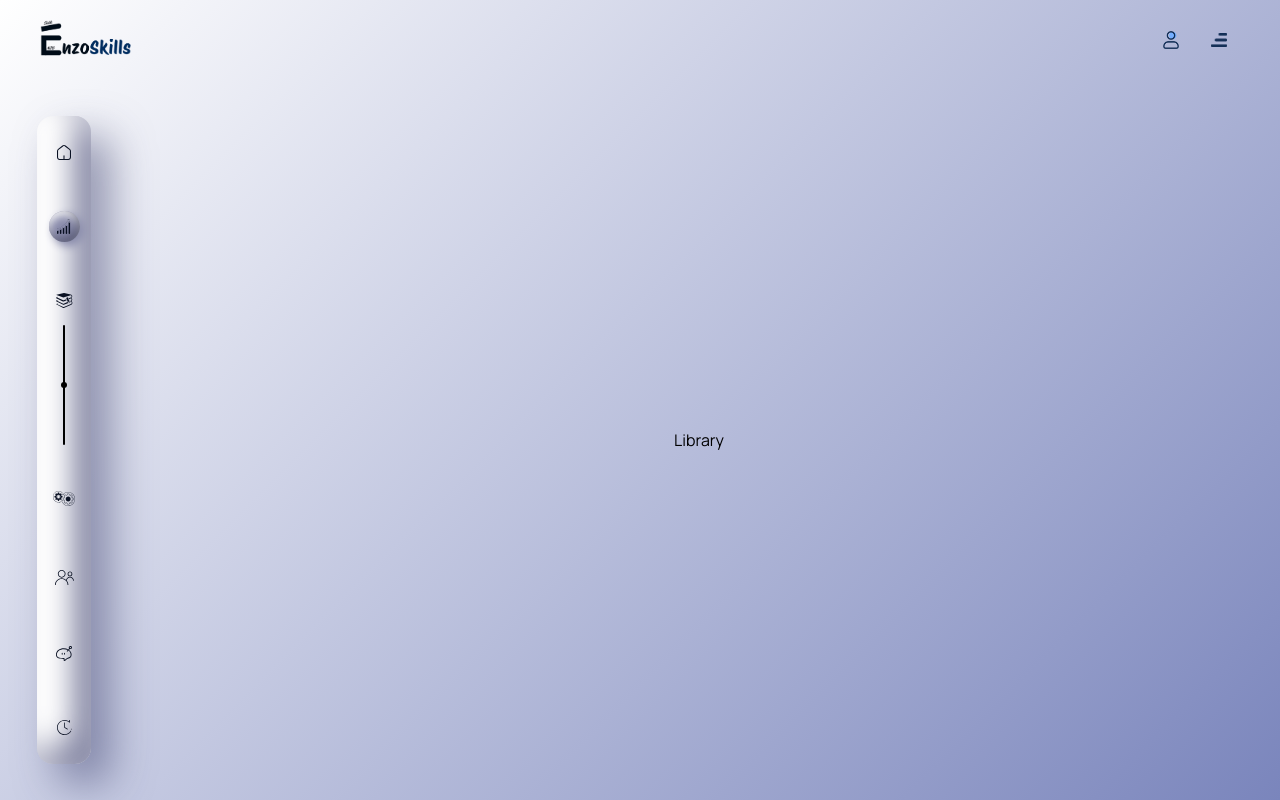
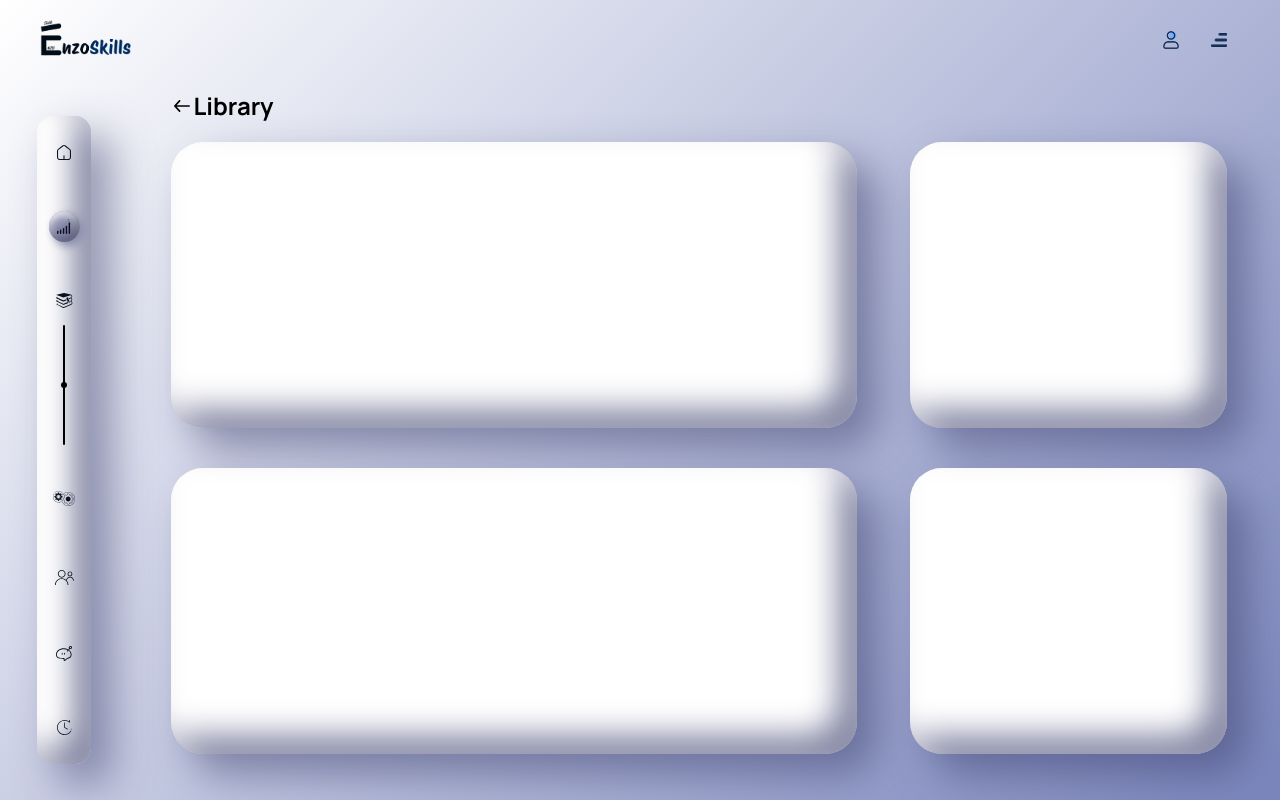
Before and after one commit to Codomania-Legends/EnzoSkills, a React (Vite) app in the folder frontend/: page /dashboard/library in a window 1280 px wide. Shown: the top 800 px of the page. Built offline with nearby package versions, Linux system fonts and the light colour scheme; a web font is replaced by a local one.

Commit message:
creating Library

```diff
--- a/frontend/src/Dashboard/Library/Library.jsx
+++ b/frontend/src/Dashboard/Library/Library.jsx
@@ -2,7 +2,40 @@ import React from 'react'
 
 function Library() {
   return (
-    <div>Library</div>
+    <>
+    <div className="library-dash-section container h-full mx-auto px-4 mt-5">
+      <div className="flex fade_in justify-evenly items-center w-1/10 mb-5">
+        <img src="/Dashboard/Courses/Back.svg" alt="Back" className="h-4 w-4" />
+        <h1 className="text-2xl h-[10%] font-bold">Library</h1>
+      </div>
+
+      <div className="flex h-full lg:h-[85%] flex-col lg:flex-row w-full gap-10 md:justify-between">
+
+        <div className=" flex w-[90%] lg:w-[65%] h-full">
+          <div className="grid grid-col-1 w-full md:grid-row-2 gap-10">
+            <div className="white flex flex-col justify-around medium-box-shadow h-full rounded-[2em] p-4 w-full px-6">
+
+            </div>
+            <div className="white flex flex-col justify-around medium-box-shadow h-full rounded-[2em] p-4 w-full px-6">
+
+            </div>
+          </div>
+        </div>
+
+        <div className="flex w-[90%] lg:w-[30%] h-full">
+          <div className="grid grid-col-1 w-full md:grid-row-2 gap-10">
+            <div className="white flex flex-col justify-around medium-box-shadow h-full rounded-[2em] p-4 w-full px-6">
+
+            </div>
+            <div className="white flex flex-col justify-around medium-box-shadow h-full rounded-[2em] p-4 w-full px-6">
+
+            </div>
+          </div>
+
+        </div>
+      </div>
+    </div>
+    </>
   )
 }
 
```
Also changed, not shown: frontend/src/Dashboard/Library/Library.css (added).
